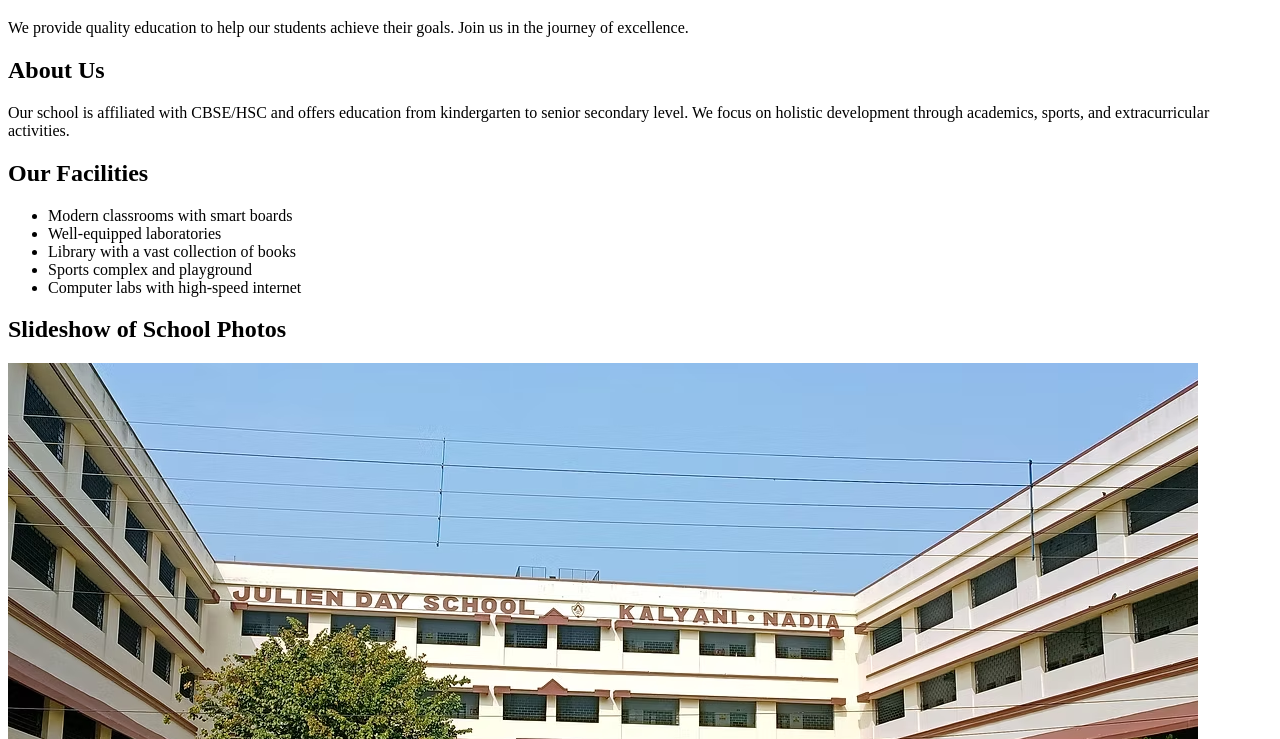
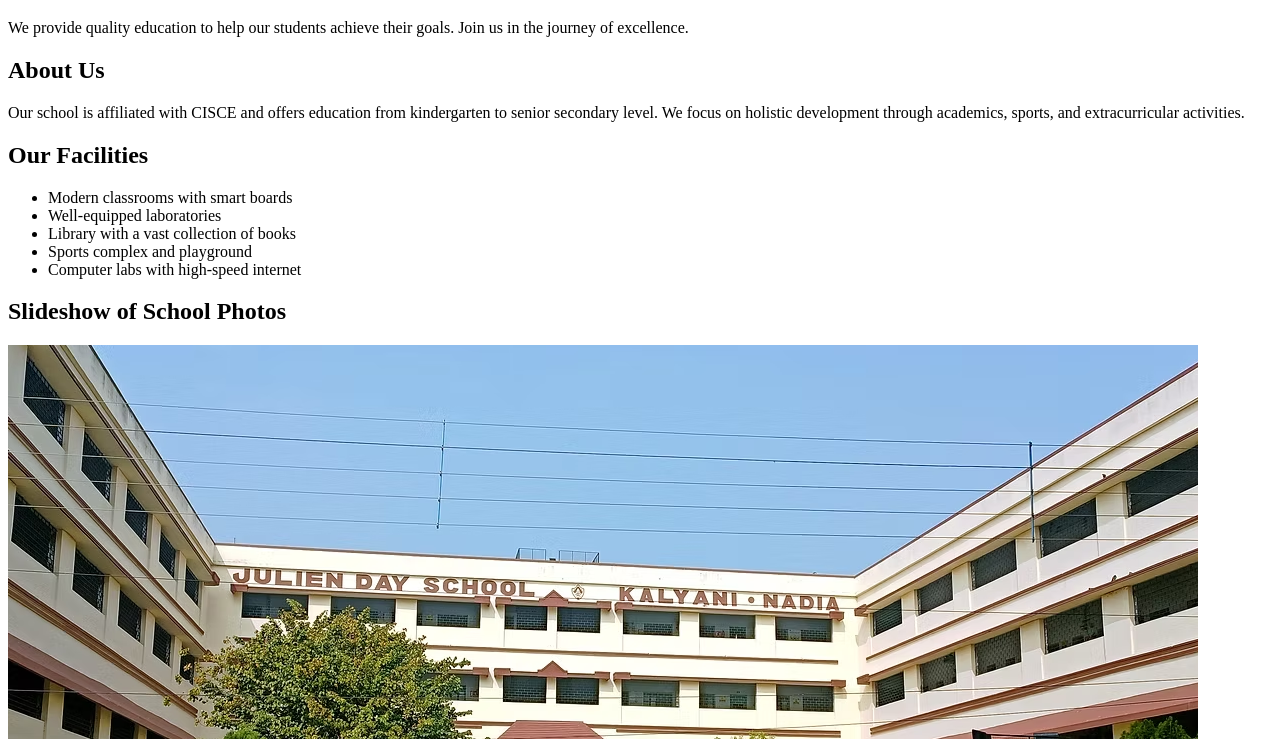
Before and after one commit to ShivamKJ1/Learning-HTML, a plain HTML site: page LAB_DA_1_q2/School.html in a window 1280 px wide. Shown: the part 61-800 px from the top of the page. Drawn offline with Linux system fonts and the light colour scheme.

Commit message:
slight change

```diff
--- a/LAB_DA_1_q2/School.html
+++ b/LAB_DA_1_q2/School.html
@@ -11,7 +11,7 @@
 
     <h2>About Us</h2>
     <p>
-        Our school is affiliated with CBSE/HSC and offers education from kindergarten to senior secondary level.
+        Our school is affiliated with CISCE and offers education from kindergarten to senior secondary level.
         We focus on holistic development through academics, sports, and extracurricular activities.
     </p>
 
```
